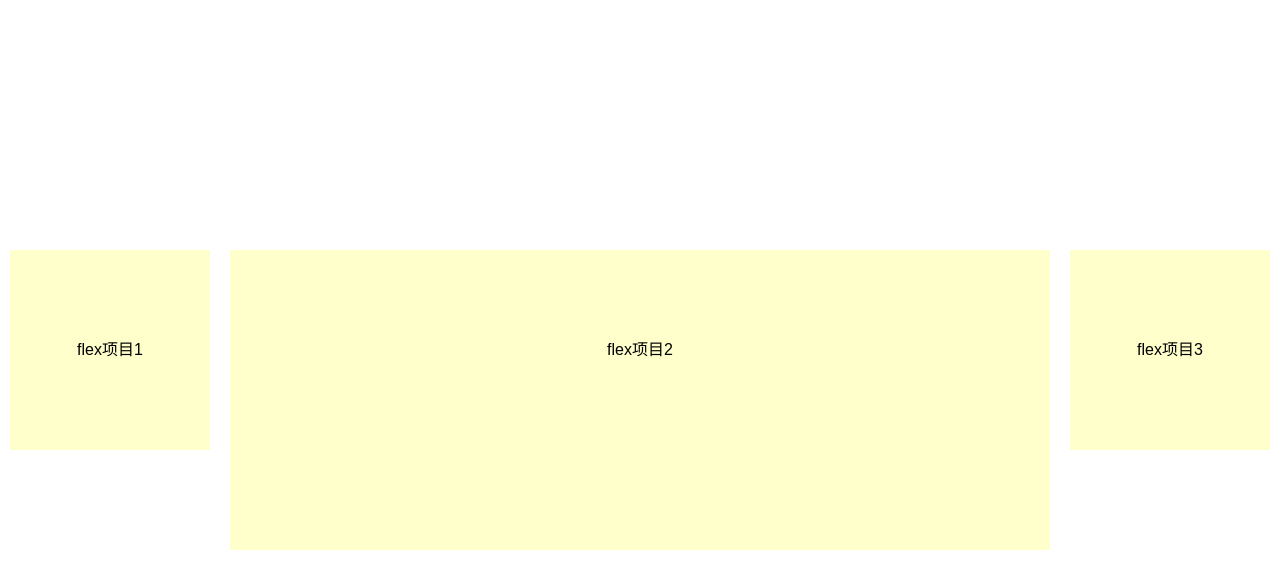
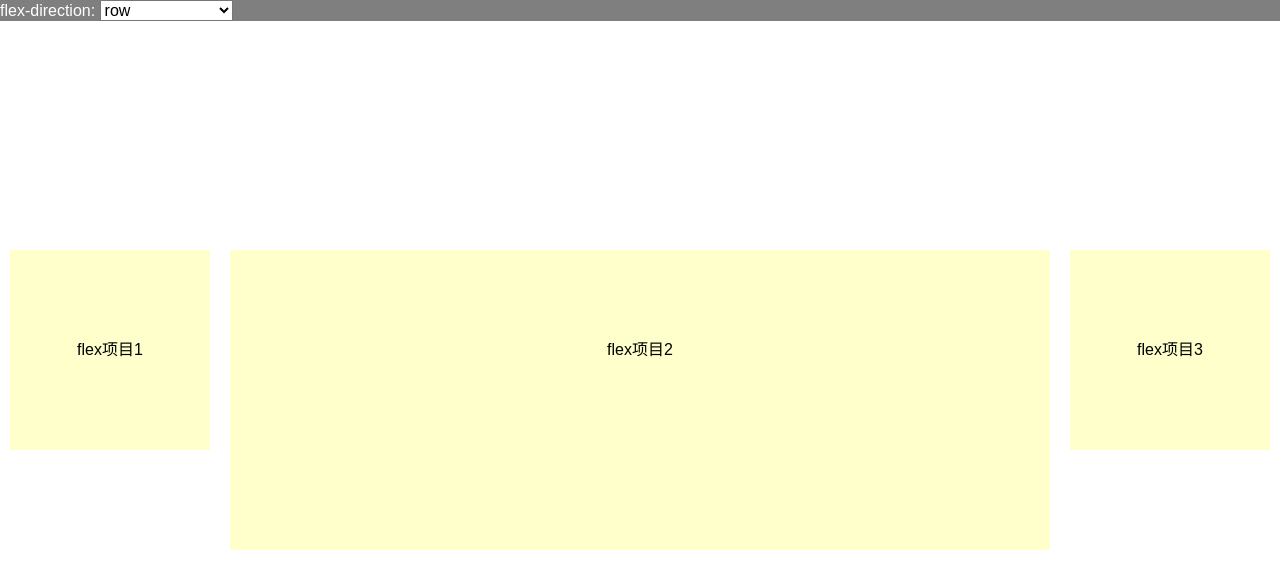
Before and after one commit to chenhuixfyy/chenhuixfyy.github.io, a plain HTML site: page flex/index.html in a window 1280 px wide. Drawn offline with Linux system fonts and the light colour scheme.

Commit message:
添加下拉菜单选择

```diff
--- a/flex/index.html
+++ b/flex/index.html
@@ -33,6 +33,16 @@
      </script>
 </head>
 <body>
+	<header>
+
+		<span>flex-direction:</span>
+		<select name="" id="">
+			<option value="row">row</option>
+			<option value="row-reverse">row-reverse</option>
+			<option value="column">column</option>
+			<option value="column-reverse">column-reverse</option>
+		</select>
+	</header>
 	<div class="contain">
 		<div class="item item1">flex项目1</div>
 		<div class="item item2">flex项目2</div>
--- a/flex/styles/style.css
+++ b/flex/styles/style.css
@@ -1,6 +1,17 @@
 html,body{
 	width: 100%;
 	height: 100%;
+	position: relative;
+}
+header{
+	position: absolute;
+	top: 0;
+	left: 0;
+	width: 100%;
+	background-color: rgba(0,0,0,0.5);
+}
+header span{
+	color: #fff;
 }
 .contain{
 	width: 100%;
```
